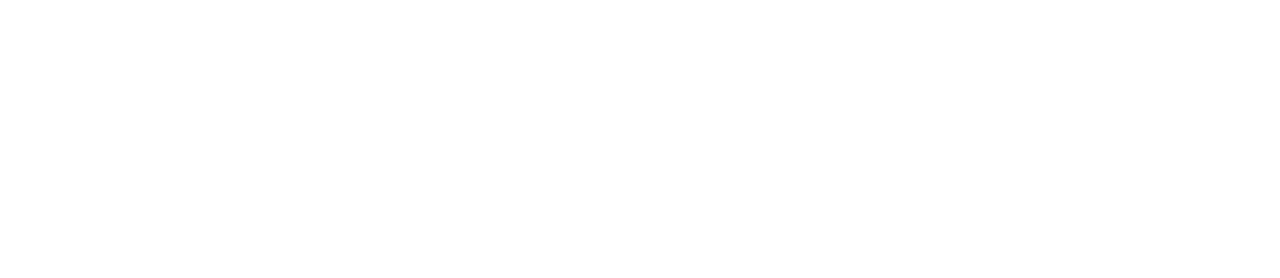
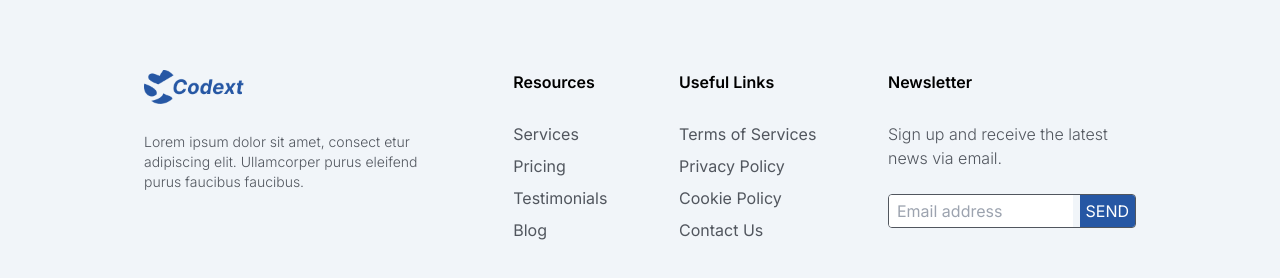
Before and after one commit to brndnwjy/codext, a Next.js app: page / in a window 1280 px wide. Shown: the part 4954-5232 px from the top of the page. Before the commit the page ends 4800 px from the top, so only its background shows below. Built offline with nearby package versions, Linux system fonts and the light colour scheme.

Commit message:
feat: add footer component

```diff
--- /dev/null
+++ b/src/components/Footer/index.tsx
@@ -0,0 +1,63 @@
+import Image from "next/image";
+import Link from "next/link";
+import React from "react";
+
+const Footer = () => {
+  return (
+    <footer className="w-full bottom-0 flex items-center justify-center bg-slate-100 mt-36">
+      <section className="w-full max-w-5xl flex items-start justify-between px-4 py-20">
+        <div className="w-[30%]">
+          <Image
+            src={"/assets/logo.png"}
+            alt="Codext"
+            width={100}
+            height={100}
+            className="mb-7"
+          />
+          <p className="text-text font-light text-sm">
+            Lorem ipsum dolor sit amet, consect etur adipiscing elit.
+            Ullamcorper purus eleifend purus faucibus faucibus.
+          </p>
+        </div>
+
+        <div>
+          <h3 className="font-semibold mb-7">Resources</h3>
+          <div className="flex flex-col gap-2 text-text">
+            <Link href={"/#services"}>Services</Link>
+            <Link href={"/#pricing"}>Pricing</Link>
+            <Link href={"/#testimonials"}>Testimonials</Link>
+            <Link href={"/#blog"}>Blog</Link>
+          </div>
+        </div>
+
+        <div>
+          <h3 className="font-semibold mb-7">Useful Links</h3>
+          <div className="flex flex-col gap-2 text-text">
+            <Link href={"/"}>Terms of Services</Link>
+            <Link href={"/"}>Privacy Policy</Link>
+            <Link href={"/"}>Cookie Policy</Link>
+            <Link href={"/"}>Contact Us</Link>
+          </div>
+        </div>
+
+        <div className="w-[25%]">
+          <h3 className="font-semibold mb-7">Newsletter</h3>
+          <p className="text-text font-light font-sm mb-6">
+            Sign up and receive the latest news via email.
+          </p>
+          <div className="flex border border-text rounded justify-between overflow-hidden">
+            <input type="email" placeholder="Email address" className="w-3/4 pl-2 outline-none" />
+            <button
+              type="button"
+              className="bg-primaryBlue text-white uppercase px-1.5 py-1"
+            >
+              Send
+            </button>
+          </div>
+        </div>
+      </section>
+    </footer>
+  );
+};
+
+export default Footer;
--- a/src/components/index.ts
+++ b/src/components/index.ts
@@ -10,6 +10,7 @@
 import ReviewBubble from "./ReviewBubble";
 import InsightCard from "./InsightCard";
 import Insight from "./Insight";
+import Footer from "./Footer";
 
 export {
   Navbar,
@@ -24,4 +25,5 @@
   ReviewBubble,
   InsightCard,
   Insight,
+  Footer,
 };
--- a/src/pages/index.tsx
+++ b/src/pages/index.tsx
@@ -8,6 +8,7 @@
   Pricing,
   Review,
   Insight,
+  Footer,
 } from "@/components";
 import Head from "next/head";
 
@@ -25,6 +26,7 @@
       <Pricing />
       <Review />
       <Insight />
+      <Footer />
     </main>
   );
 }
```
